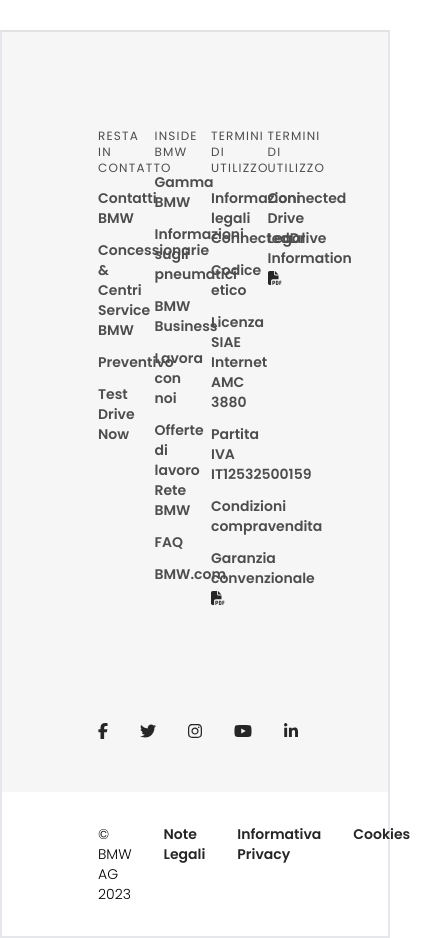
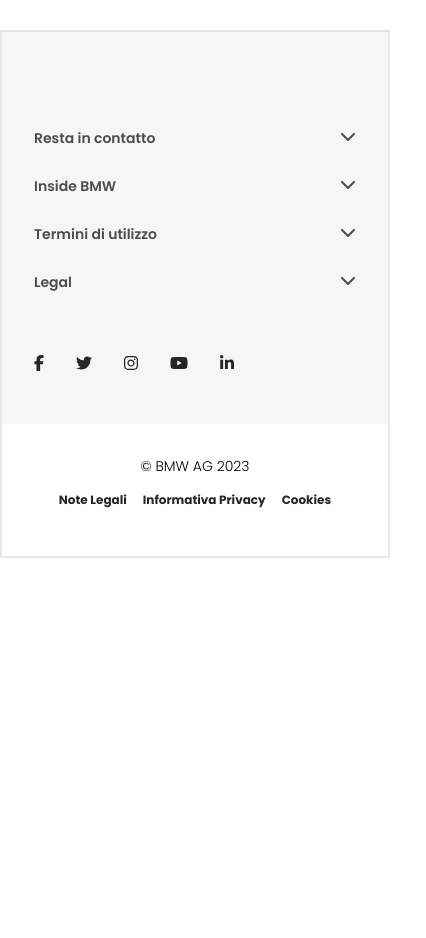
Before and after one commit to DavideCruciani/BMW-LANDING-PAGE-CLONE, a React (Vite) app in the folder bmw-clone/: page / in a window 390 px wide. Shown: the part 2900-3838 px from the top of the page, 426 px wide, since content can reach past the window. After the commit the page ends 3458 px from the top, so only its background shows below. Built offline with nearby package versions, Linux system fonts and the light colour scheme.

Commit message:
Responsive footer finished

```diff
--- a/bmw-clone/src/components/Footer.jsx
+++ b/bmw-clone/src/components/Footer.jsx
@@ -1,14 +1,23 @@
-import React from 'react'
+import React, { useState } from 'react'
 import { FontAwesomeIcon } from '@fortawesome/react-fontawesome'
-import { faFilePdf } from '@fortawesome/free-solid-svg-icons'
+import { faChevronDown, faChevronUp, faFilePdf } from '@fortawesome/free-solid-svg-icons'
 import { faFacebookF, faTwitter, faInstagram, faYoutube, faLinkedinIn } from '@fortawesome/free-brands-svg-icons'
 
 const Footer = () => {
+
+  const [showInfo, SetShowInfo] = useState(false)
+
+  function ShowInfo(index) {
+    SetShowInfo(index)
+    console.log(showInfo);
+  }
+
   return (
     <footer className='bg-[#f6f6f6] border-2 border-t-[#e2e2e2] font-Poppins pt-24 '>
 
-      <div className='px-20 max-w-[2600px] mx-auto'>
-        <div className='grid grid-cols-4 pb-16'>
+      <div className='px-4 md:px-12 xl:px-22 max-w-[2600px] mx-auto'>
+        {/* FOOTER INFO FOR SCREEN SIZES LARGER OR EQUAL TO 768px */}
+        <div className='md:grid hidden grid-cols-3  xl:grid-cols-4 pb-16'>
           <div className='px-4'>
             <p className='text-[#4d4d4d] mb-3 tracking-widest text-xs'>RESTA IN CONTATTO</p>
             <ul className='text-[#4d4d4d] font-semibold flex flex-col gap-3 text-sm'>
@@ -32,7 +41,7 @@
             </ul>
           </div>
 
-          <div className='px-4'>
+          <div className='px-4 mb-8 xl:mb-0'>
             <p className='text-[#4d4d4d] mb-3 tracking-widest text-xs'>TERMINI DI UTILIZZO</p>
             <ul className='text-[#4d4d4d] font-semibold flex flex-col gap-3 text-sm'>
               <li className='cursor-pointer hover:text-[#262626]'>Informazioni legali ConnectedDrive</li>
@@ -44,10 +53,73 @@
             </ul>
           </div>
 
-          <div className='px-4'>
-            <p className='text-[#4d4d4d] mb-3 tracking-widest text-xs'>TERMINI DI UTILIZZO</p>
+          <div className='px-4 col-start-3 col-end-4 xl:col-start-auto xl:col-end-auto'>
+            <p className='text-[#4d4d4d] mb-3 tracking-widest text-xs'>LEGAL</p>
             <ul className='text-[#4d4d4d] font-semibold text-sm'>
               <li className='cursor-pointer hover:text-[#262626]'>Connected Drive Legal Information <FontAwesomeIcon icon={faFilePdf} style={{color: "#262626",}} /></li>
+            </ul>
+          </div>
+        </div>
+
+        {/* FOOTER INFO FOR SCREEN SIZES SMALLER THAN 768px */}
+
+        <div className='grid md:hidden grid-cols-1 gap-4 px-4'>
+
+          <div>
+            <div className='text-[#4d4d4d] hover:text-[#262626] cursor-pointer flex justify-between' onClick={() => {if (showInfo === 1) {ShowInfo(!showInfo)} else {ShowInfo(1)}}}>
+              <p className='font-semibold text-sm mb-3' >Resta in contatto</p>
+              <FontAwesomeIcon icon={showInfo === 1 ? faChevronUp : faChevronDown} />
+            </div>
+
+            <ul className={showInfo === 1 ? 'text-[#4d4d4d] pl-6 font-semibold flex flex-col gap-5 max-h-[168px] text-sm transition-[max-height] h-auto ease-out' : 'text-[#4d4d4d] pl-6 font-semibold flex flex-col gap-3 text-sm max-h-[0px] transition-[max-height] overflow-hidden'}>
+              <li className='cursor-pointer hover:text-[#262626] pt-2'>Contatti BMW</li>
+              <li className='cursor-pointer hover:text-[#262626]'>Concessionarie & Centri Service BMW</li>
+              <li className='cursor-pointer hover:text-[#262626]'>Preventivo</li>
+              <li className='cursor-pointer hover:text-[#262626] pb-6'>Test Drive Now</li>
+            </ul>
+          </div>
+
+          <div>
+            <div className='text-[#4d4d4d] hover:text-[#262626] cursor-pointer flex justify-between' onClick={() => {if (showInfo === 2) {ShowInfo(!showInfo)} else {ShowInfo(2)}}}>
+              <p className='font-semibold text-sm mb-3' >Inside BMW</p>
+              <FontAwesomeIcon icon={showInfo === 2 ? faChevronUp : faChevronDown} />
+            </div>
+
+            <ul className={showInfo === 2 ? 'text-[#4d4d4d] pl-6 font-semibold flex flex-col gap-5 max-h-[300px] text-sm transition-[max-height]' : 'text-[#4d4d4d] pl-6 font-semibold flex flex-col gap-3 text-sm max-h-[0px] transition-[max-height] overflow-hidden'}>
+              <li className='cursor-pointer hover:text-[#262626] pt-2'>Gamma BMW</li>
+              <li className='cursor-pointer hover:text-[#262626]'>Informazioni sugli pneumatici</li>
+              <li className='cursor-pointer hover:text-[#262626]'>BMW Business</li>
+              <li className='cursor-pointer hover:text-[#262626]'>Lavora con noi</li>
+              <li className='cursor-pointer hover:text-[#262626]'>Offerte di lavoro Rete BMW</li>
+              <li className='cursor-pointer hover:text-[#262626]'>FAQ</li>
+              <li className='cursor-pointer hover:text-[#262626] pb-6'>BMW.com</li>
+            </ul>
+          </div>
+
+          <div>
+            <div className='text-[#4d4d4d] hover:text-[#262626] cursor-pointer flex justify-between' onClick={() => {if (showInfo === 3) {ShowInfo(!showInfo)} else {ShowInfo(3)}}}>
+              <p className='font-semibold text-sm mb-3' >Termini di utilizzo</p>
+              <FontAwesomeIcon icon={showInfo === 3 ? faChevronUp : faChevronDown} />
+            </div>
+
+            <ul className={showInfo === 3 ? 'text-[#4d4d4d] pl-6 font-semibold flex flex-col gap-5 max-h-[250px] text-sm transition-[max-height]' : 'text-[#4d4d4d] pl-6 font-semibold flex flex-col gap-3 text-sm max-h-[0px] transition-[max-height] overflow-hidden'}>
+              <li className='cursor-pointer hover:text-[#262626] pt-2'>Informazioni legali ConnectedDrive</li>
+              <li className='cursor-pointer hover:text-[#262626]'>Codice etico</li>
+              <li className='cursor-pointer hover:text-[#262626]'>Licenza SIAE Internet AMC 3880</li>
+              <li className='cursor-pointer hover:text-[#262626]'>Partita IVA IT12532500159</li>
+              <li className='cursor-pointer hover:text-[#262626]'>Condizioni compravendita</li>
+              <li className='cursor-pointer hover:text-[#262626] pb-6'>Garanzia convenzionale <FontAwesomeIcon icon={faFilePdf} style={{color: "#262626",}} /></li>
+            </ul>
+          </div>
+
+          <div>
+            <div className='text-[#4d4d4d] hover:text-[#262626] cursor-pointer flex justify-between' onClick={() => {if (showInfo === 4) {ShowInfo(!showInfo)} else {ShowInfo(4)}}}>
+              <p className='font-semibold text-sm mb-3' >Legal</p>
+              <FontAwesomeIcon icon={showInfo === 4 ? faChevronUp : faChevronDown} />
+            </div>
+
+            <ul className={showInfo === 4 ? 'text-[#4d4d4d] pl-6 font-semibold flex flex-col gap-5 max-h-[168px] text-sm transition-[max-height]' : 'text-[#4d4d4d] pl-6 font-semibold flex flex-col gap-3 text-sm max-h-[0px] transition-[max-height] overflow-hidden'}>
+            <li className='cursor-pointer hover:text-[#262626]'>Connected Drive Legal Information <FontAwesomeIcon icon={faFilePdf} style={{color: "#262626",}} /></li>
             </ul>
           </div>
         </div>
@@ -65,10 +137,10 @@
 
 
       <div className='bg-white max-w-[2600px] mx-auto'>
-        <div className='flex justify-between py-8 px-20 '>
+        <div className='flex flex-col text-center items-center md:flex-row md:justify-between py-8 px-4 md:px-12 xl:px-22'>
           <div className='text-sm px-4 font-light'>© BMW AG 2023</div>
           <div>
-            <ul className='flex gap-8 text-sm text-[#262626] font-semibold px-4'>
+            <ul className='flex justify-center py-4 gap-4 md:gap-8 text-xs md:text-sm text-[#262626] font-bold md:font-semibold px-4 flex-wrap'>
               <li className='cursor-pointer hover:text-[#1653a8]'>Note Legali</li>
               <li className='cursor-pointer hover:text-[#1653a8]'>Informativa Privacy</li>
               <li className='cursor-pointer hover:text-[#1653a8]'>Cookies</li>
--- a/bmw-clone/src/components/Header.jsx
+++ b/bmw-clone/src/components/Header.jsx
@@ -10,7 +10,6 @@
 
   function ShowNavbar() {
     setShowNav(!showNav)
-    console.log(showNav)
   }
 
   return (
```
